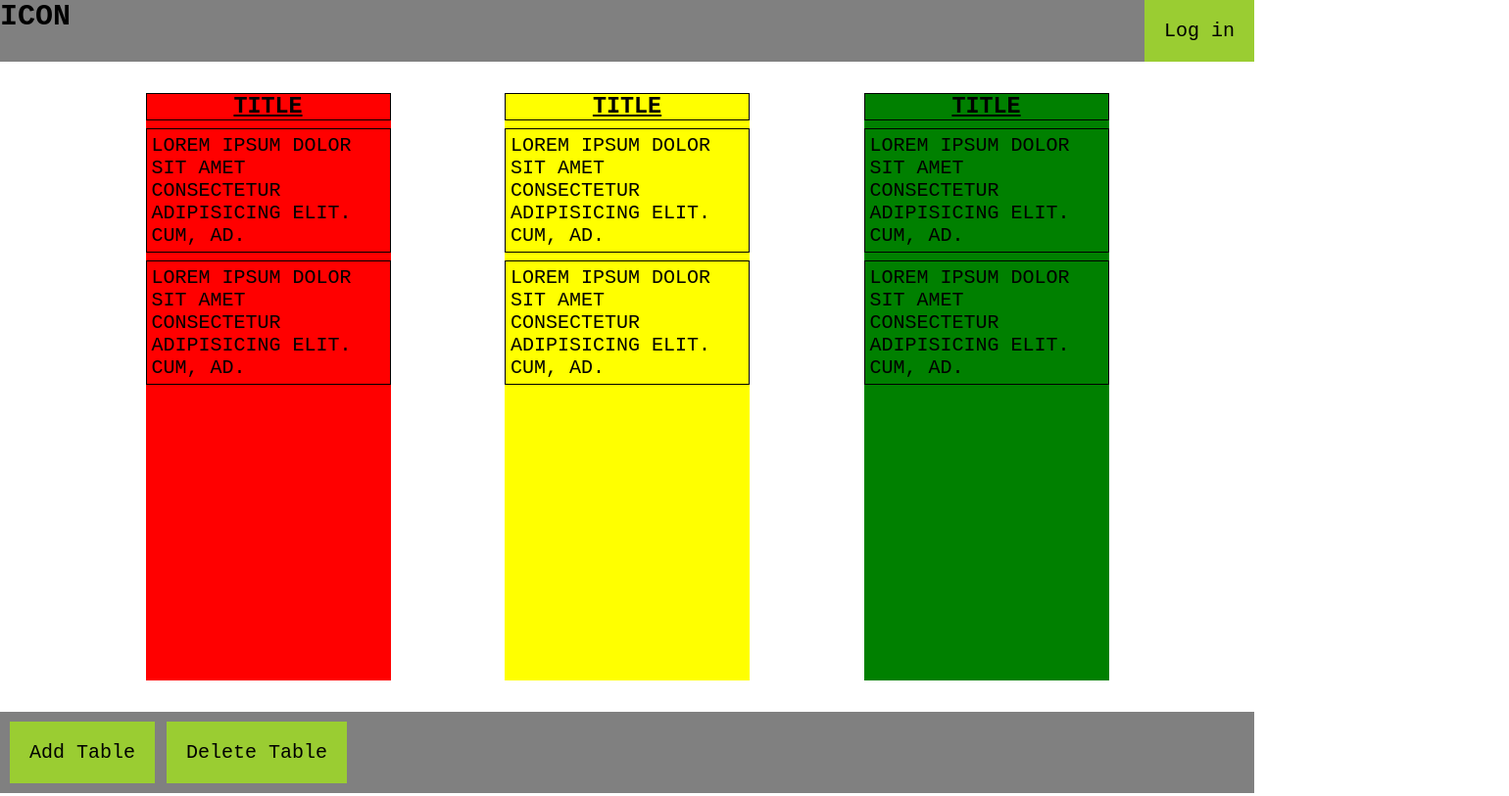
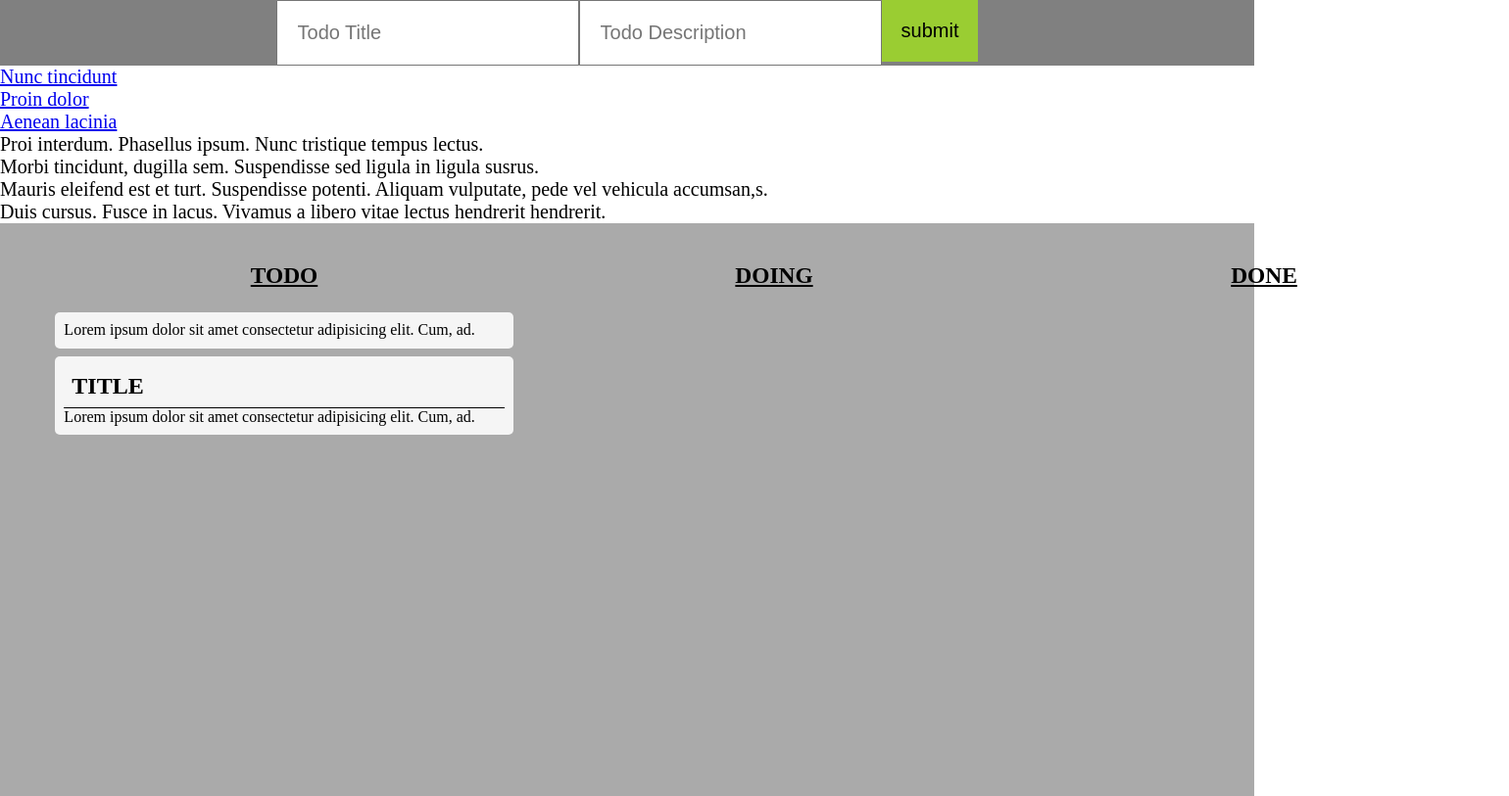
Before and after one commit to chas-academy/u06-trello-clone-Braggedtooth, a plain HTML site: page index.html in a window 1280 px wide. Shown: the top 813 px of the page at 98% size, 1540 px wide, since content can reach past the window. Drawn offline with nearby package versions, Linux system fonts and the light colour scheme.

Commit message:
basic layou and styling

```diff
--- a/css/style.css
+++ b/css/style.css
@@ -15,7 +15,8 @@ body,
 input,
 button {
   font-size: 20px;
-  font-family: "Courier New", Courier, monospace;
+  font-family: ui-sans-serif, system-ui, -apple-system, BlinkMacSystemFont,
+    "Segoe UI", Roboto, "Helvetica Neue", Arial, "Noto Sans", sans-serif,";
 }
 
 button {
@@ -26,31 +27,30 @@ nav {
   flex-direction: row;
   background: grey;
   color: black;
-  justify-content: space-between;
-  margin-bottom: 10px;
+  justify-content: center;
+
 }
+.navinputs {
+  display: flex;
+  justify-content: center;
+  align-items: center;
+}
+.navinputs input {
+  padding: 20px;
+}
+/* MAIN  BOARD*/
 .board {
+  display: -webkit-box;
+  display: -ms-flexbox;
   display: flex;
-  flex-direction: row;
+  -webkit-box-pack: justify;
+  -ms-flex-pack: justify;
   justify-content: space-evenly;
-  margin: 2rem;
-  height: 75vh;
+  padding: 2em;
+  background: rgb(170, 170, 170);
+  height: 100vh;
 }
-.todo {
-  width: 250px;
-  height: auto;
-  background: red;
-}
-.doing {
-  width: 250px;
-  height: auto;
-  background: yellow;
-}
-.done {
-  width: 250px;
-  height: auto;
-  background: green;
-}
+
 .boardactions {
   width: 100%;
   padding: 10px;
@@ -62,21 +62,46 @@ nav {
   border: none;
 }
 /*TASK STYLING*/
-.tasklist {
+ul {
   margin: 0;
   padding: 0;
+  list-style-type: none;
 }
 .header {
   text-transform: uppercase;
   text-align: center;
   text-decoration: underline;
-  border: black 1px solid;
 }
+
 .task {
   list-style: none;
   padding: 2%;
-  text-transform: uppercase;
-  border: black 1px solid;
-  margin-bottom: 0.5rem;
+  font-size: 1rem;
+  cursor: pointer;
+  background-color: whitesmoke;
+  border-radius: 5px;
   margin-top: 0.5rem;
 }
+/* DIALOG */
+#dialog {
+  background-color: black;
+  color: whitesmoke;
+}
+
+
+/*CARDS */
+.card {
+  padding: 16px;
+  height: 100%;
+  width: 25em;
+  margin: auto;
+}
+.card-header{
+    padding: 0.5rem;
+    text-transform: uppercase;
+
+}
+.card-body{
+    border-top: double 1px rgb(0, 0, 0);
+    font-size: 1rem;
+}
--- a/index.html
+++ b/index.html
@@ -7,63 +7,89 @@
     <meta name="viewport" content="width=device-width, initial-scale=1.0">
     <title>u06 Trello Clone</title>
     <link rel="stylesheet" href="css/style.css">
+    <script src="https://code.jquery.com/jquery-3.5.1.min.js"
+        integrity="sha256-9/aliU8dGd2tb6OSsuzixeV4y/faTqgFtohetphbbj0=" crossorigin="anonymous"></script>
+    <script src="https://code.jquery.com/ui/1.12.1/jquery-ui.min.js"
+        integrity="sha256-VazP97ZCwtekAsvgPBSUwPFKdrwD3unUfSGVYrahUqU=" crossorigin="anonymous"></script>
+    <script defer src="/Js/script.js"></script>
 </head>
+
+
+
 
 <body>
     <nav>
-        <div class="navicon">
-            <h1>ICON</h1>
+        <div class="navinputs">
+            <input type="text" name="Title" placeholder="Todo Title">
+            <input type="text" name="Title" placeholder="Todo Description">
         </div>
         <div class="navbuttons">
-            <button class="button">Log in</button>
+            <button class="button">submit</button>
         </div>
 
     </nav>
     <main>
-        <section class="board">
-            <div class="todo">
-                <h3 class=" header">title</h3>
-                <ul class="tasklist">
-                    <li class="task">
+        <div id="dialog">
+
+        </div>
+        <div id="tabs">
+            <ul>
+                <li><a href="#tabs-1">Nunc tincidunt</a></li>
+                <li><a href="#tabs-2">Proin dolor</a></li>
+                <li><a href="#tabs-3">Aenean lacinia</a></li>
+            </ul>
+            <div id="tabs-1">
+                <p>Proi
+                    interdum. Phasellus ipsum. Nunc tristique tempus lectus.</p>
+            </div>
+            <div id="tabs-2">
+                <p>Morbi tincidunt, dugilla sem. Suspendisse sed
+                    ligula in ligula susrus.</p>
+            </div>
+            <div id="tabs-3">
+                <p>Mauris eleifend est et turt. Suspendisse potenti. Aliquam vulputate, pede vel
+                    vehicula accumsan,s.</p>
+                <p>Duis cursus. Fusce in lacus.
+                    Vivamus
+                    a libero vitae lectus hendrerit hendrerit.</p>
+            </div>
+        </div>
+
+        <section>
+            <div class="board">
+                <div>
+                    <h3 class=" header">Todo</h3>
+                    <ul class="tasklist  todo sort-task card">
+                        <li class="task" id=" task-0-0">
                             <p>Lorem ipsum dolor sit amet consectetur adipisicing elit. Cum, ad.</p>
+                            <div id="dialog"></div>
                         </li>
-                    <li class="task">
-                        <p>Lorem ipsum dolor sit amet consectetur adipisicing elit. Cum, ad.</p>
+                        <li class="task " id=" task-0-1">
+                            <h1 class="card-header">Title</h1>
+                            <p class="card-body">Lorem ipsum dolor sit amet consectetur adipisicing elit. Cum, ad.</p>
+                            <div id="dialog"></div>
                         </li>
                     </ul>
 
 
                 </div>
-            <div class="doing">
-                <h3 class=" header">title</h3>
-                <ul class="tasklist">
-                    <li class="task">
-                        <p>Lorem ipsum dolor sit amet consectetur adipisicing elit. Cum, ad.</p>
-                    </li>
-                    <li class="task">
-                        <p>Lorem ipsum dolor sit amet consectetur adipisicing elit. Cum, ad.</p>
-                    </li>
+                <div>
+                    <h3 class="header">Doing</h3>
+                    <ul class="tasklist sort-task doing card">
+
                     </ul>
 
                 </div>
-            <div class="done">
-                <h3 class=" header">title</h3>
-                <ul class="tasklist">
-                    <li class="task">
-                        <p>Lorem ipsum dolor sit amet consectetur adipisicing elit. Cum, ad.</p>
-                    </li>
-                    <li class="task">
-                        <p>Lorem ipsum dolor sit amet consectetur adipisicing elit. Cum, ad.</p>
-                    </li>
+                <div>
+                    <h3 class=" header">Done</h3>
+                    <ul class="tasklist sort-task doing card">
+
                     </ul>
 
                 </div>
+            </div>
+        </section>
 
-        </section>
-        <div class="boardactions">
-            <button class="button">Add Table</button>
-            <button class="button">Delete Table</button>
-        </div>
     </main>
 
 </body>
--- /dev/null
+++ b/js/script.js
@@ -0,0 +1,47 @@
+$('.done').sortable({
+    tolerance: "pointer",
+    connectWith: ".sort-task",
+
+})
+$('.doing').sortable({
+    tolerance: "pointer",
+    connectWith: ".sort-task",
+
+})
+$('.todo').sortable({
+    tolerance: "pointer",
+    connectWith: ".sort-task",
+
+})
+
+/*  DIALOG */
+taskList = [];
+tasks = $('.task');
+
+$("#dialog").dialog({
+
+    autoOpen: false,
+    draggable: false,
+    modal: true,
+    buttons: {
+        close: function () {
+            $(this).dialog("close");
+        }
+    },
+    hide: {
+        effect: "clip",
+        duration: 350
+    }
+});
+const tabs = $('#tabs')
+tabs.tab();
+$('#dialog').append(tabs);
+
+
+$('.task').on('click', function () {
+
+    el = $(this)
+    console.log(el);
+    $('#dialog').dialog("open");
+
+});
```
Lines whose indentation alone changed are shown as unchanged.
